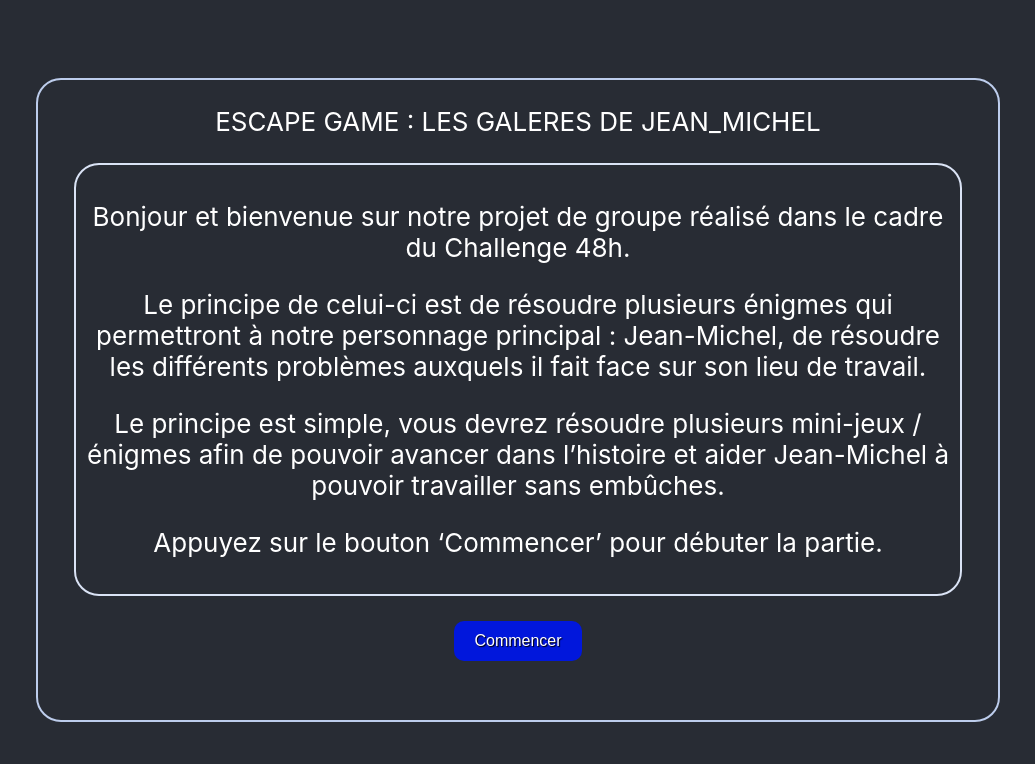
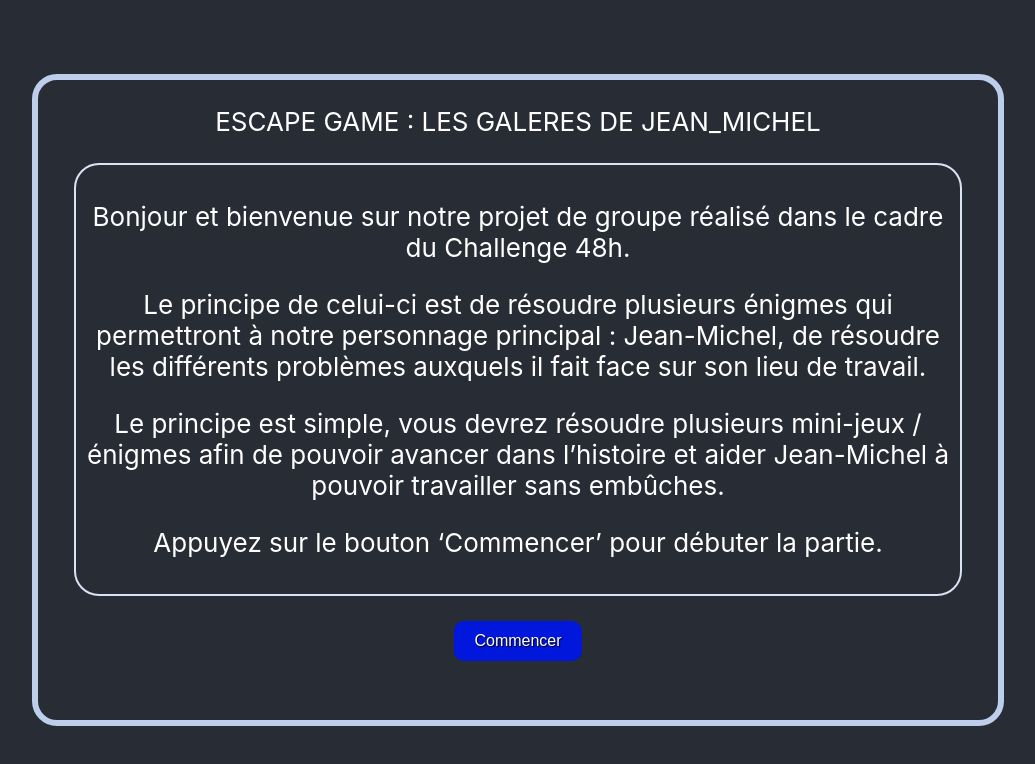
Before and after one commit to ecandotti/webscape-game, a React (Create React App) app: page / in a window 1280 px wide. Shown: the top 764 px of the page, without its empty margins (122-1157 px from the left). Built offline with nearby package versions, Linux system fonts and the light colour scheme.

Commit message:
modified landing page in css

```diff
--- a/src/styles/App.css
+++ b/src/styles/App.css
@@ -66,7 +66,7 @@ button {
 
 .overlap {
   border-radius: 25px;
-  border: #bdcdec 2px solid;
+  border: #bdcdec 6px solid;
   width: 60rem;
   height: 40rem;
 }
```
